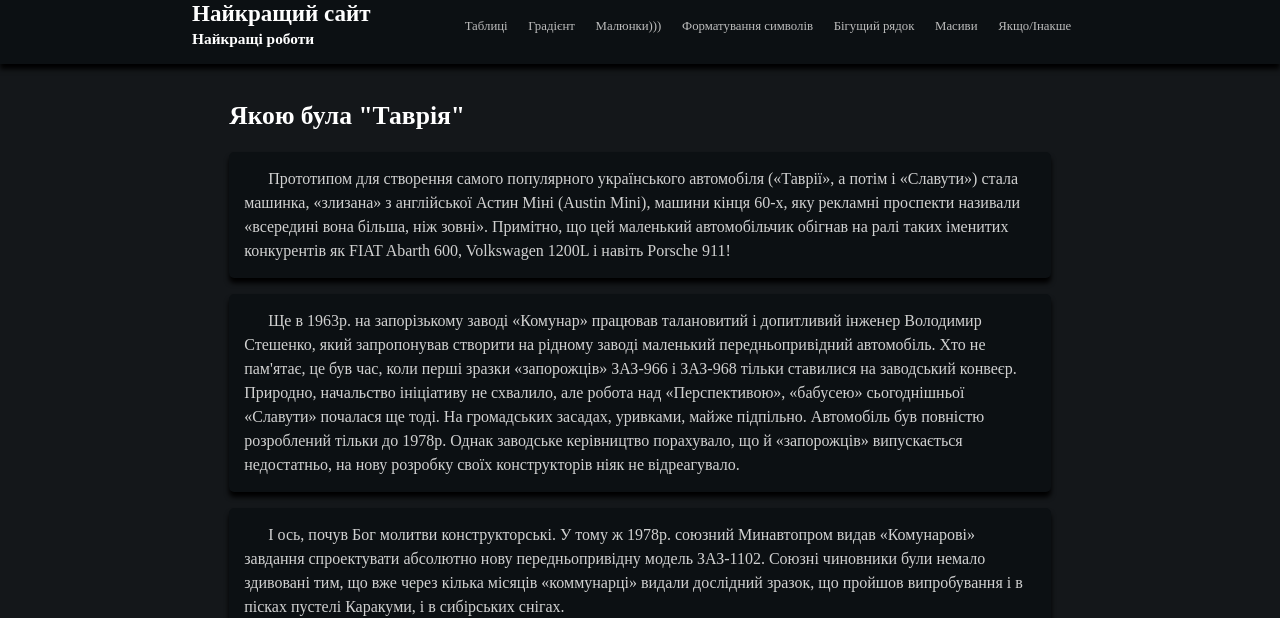
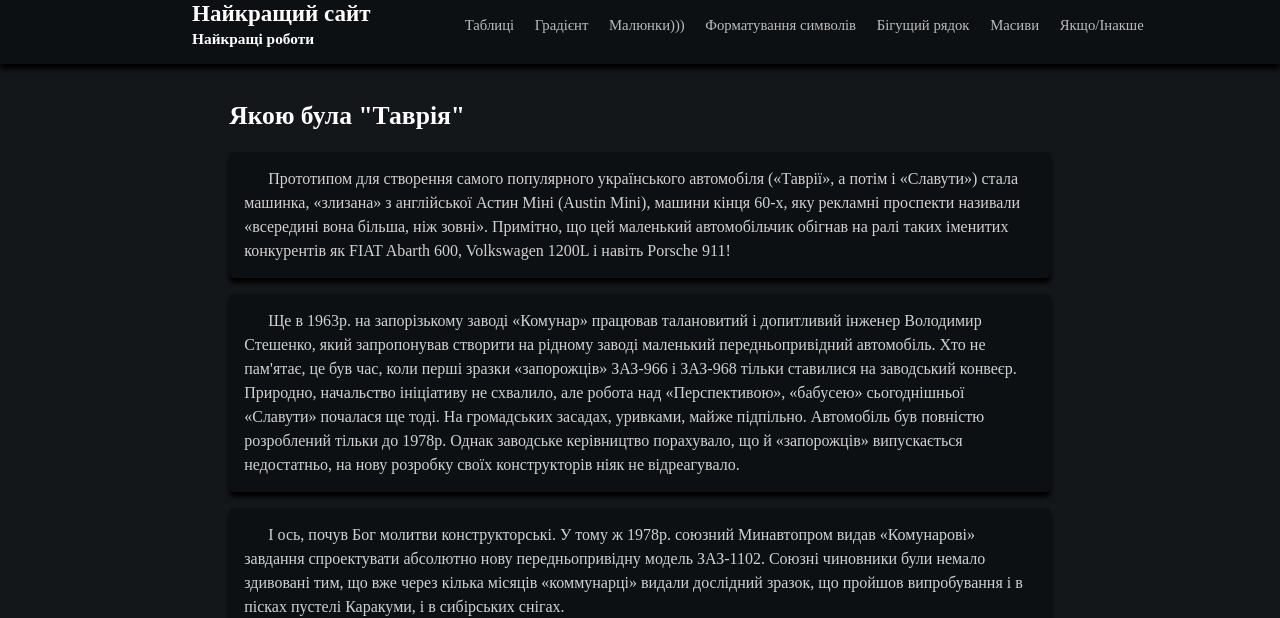
Before and after one commit to zondinho/site, a plain HTML site: page index.html in a window 1280 px wide. Shown: the top 618 px of the page. Drawn offline with Linux system fonts and the light colour scheme.

Commit message:
Update style.css

```diff
--- a/style.css
+++ b/style.css
@@ -38,7 +38,7 @@ body{
   margin-right:0;
 }
 .links a{
-  font-size: 1vw;
+  font-size: 1.15vw;
   text-decoration: none;
   position: relative;
   color: #bcbcbc;
```
